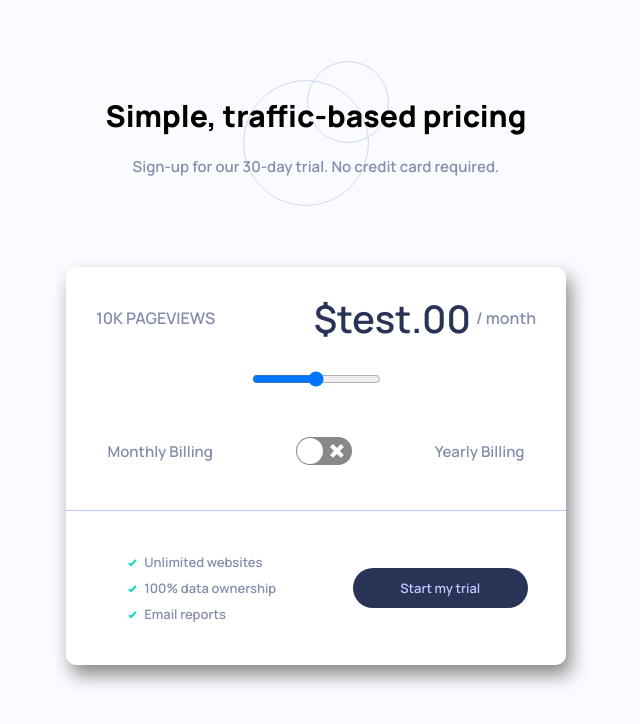
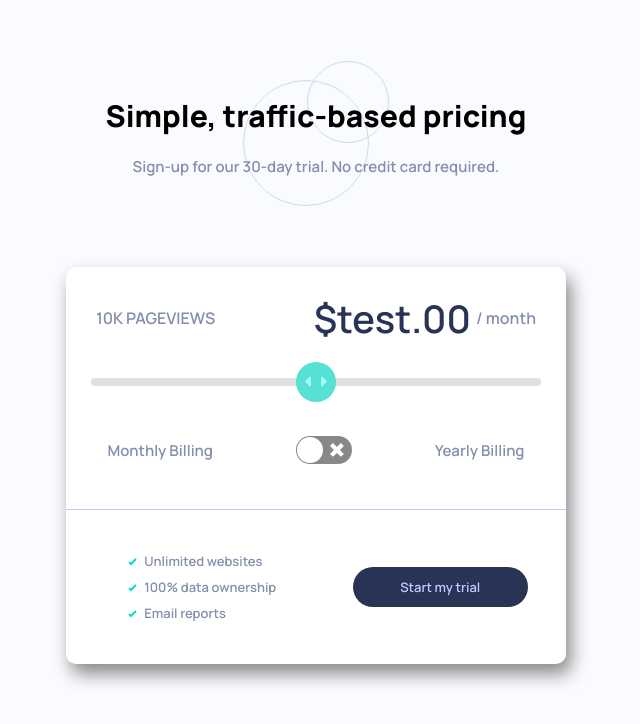
Before and after one commit to cleph01/interactive-pricing-component, a React (Create React App) app: page / in a window 1280 px wide. Shown: the top 724 px of the page, without its empty margins (324-964 px from the left). Built offline with nearby package versions, Linux system fonts and the light colour scheme.

Commit message:
Slider styled

```diff
--- a/src/SASS/main.scss
+++ b/src/SASS/main.scss
@@ -29,6 +29,22 @@
         }
     }
 
+    .slider-container {
+        width: 100%;
+
+        .slider {
+            -webkit-appearance: none;
+            width: 90%;
+            height: 8px;
+            border-radius: 5px;
+            background: #d3d3d3;
+            outline: none;
+            opacity: 0.7;
+            -webkit-transition: 0.2s;
+            transition: opacity 0.2s;
+            vertical-align: middle;
+        }
+
         .slider::-webkit-slider-thumb {
             -webkit-appearance: none;
             appearance: none;
@@ -36,14 +52,20 @@
             height: 24px;
             border: 0;
             background-image: url("../images/icon-slider.svg");
+            padding: 20px;
+            background-position: center;
+            background-repeat: no-repeat;
+            background-color: hsl(174, 86%, 45%);
+            border-radius: 50%;
             cursor: pointer;
         }
 
-    .slider::-moz-range-thumb {
-        width: 23px;
-        height: 25px;
-        border: 0;
-        background: url("../images/icon-slider.svg");
-        cursor: pointer;
+        // .slider::-moz-range-thumb {
+        //     width: 23px;
+        //     height: 25px;
+        //     border: 0;
+        //     background: url("../images/icon-slider.svg");
+        //     cursor: pointer;
+        // }
     }
 }
--- a/src/components/Main.js
+++ b/src/components/Main.js
@@ -25,6 +25,7 @@ function Main() {
                 <div className="pricing-header-text"><span className="dollar">$test.00</span> / month</div>
             </div>
 
+            <div className="slider-container">
                 <input className="slider"
                         // color={}
                         type="range"
@@ -32,6 +33,7 @@ function Main() {
                         max="1000"
                         value={pageView}
                         onChange={handleChange} />
+            </div>
 
             <Billing />
 
```
Lines whose indentation alone changed are shown as unchanged.
